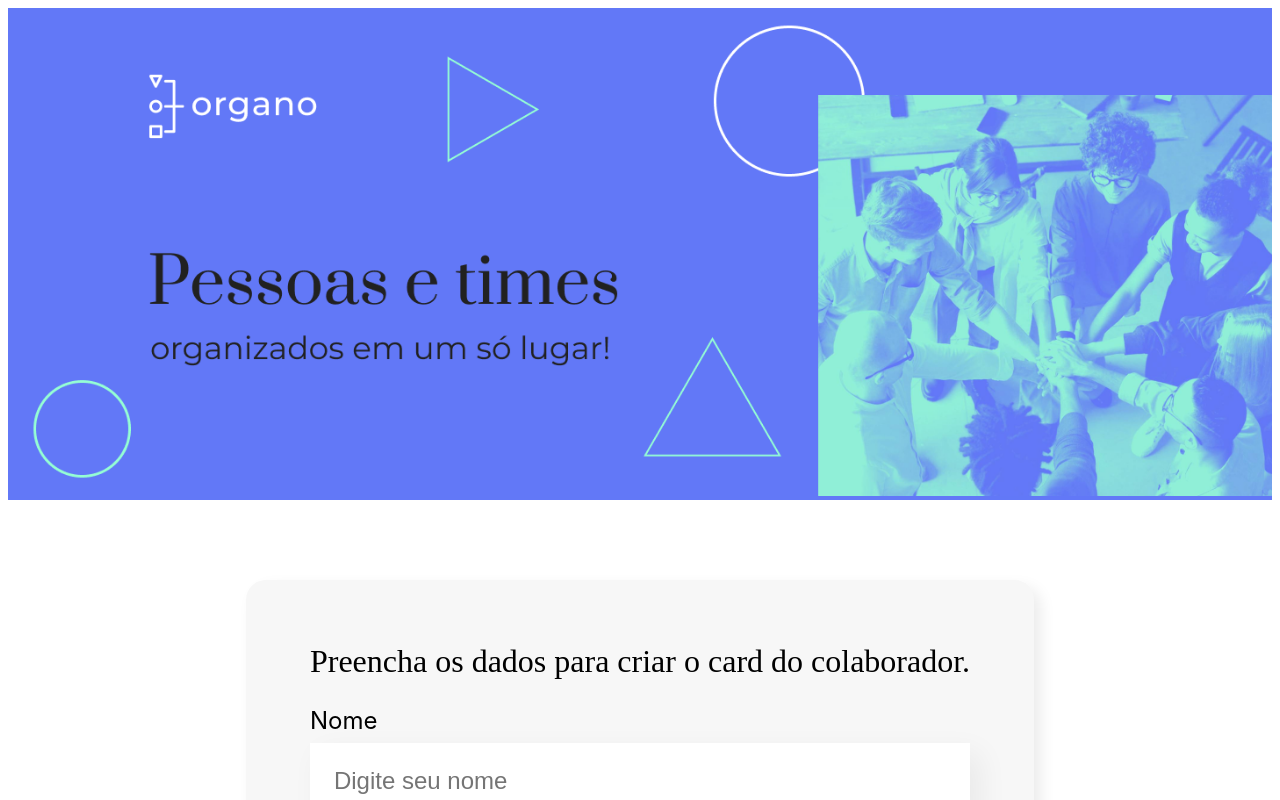
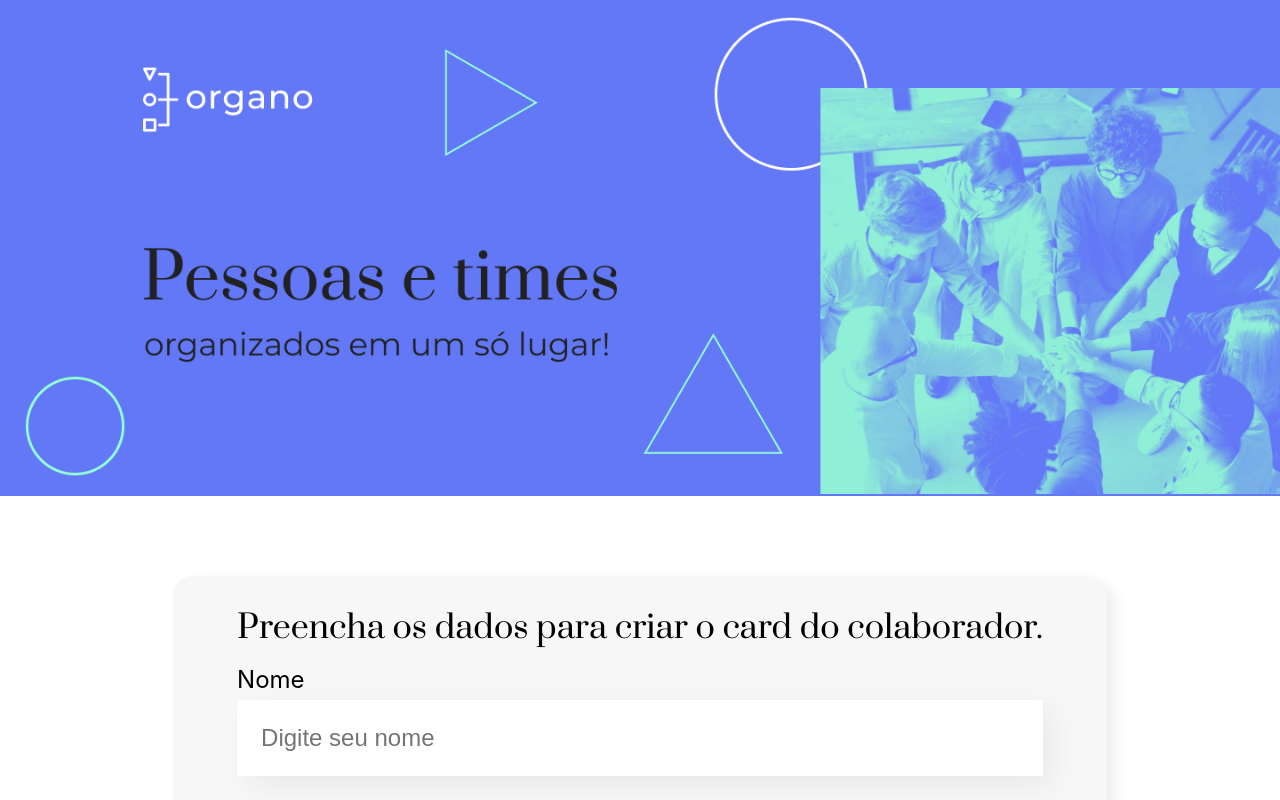
Before and after one commit to Alberto-Oliveira00/organo, a React (Create React App) app: page / in a window 1280 px wide. Shown: the top 800 px of the page. Built offline with nearby package versions, Linux system fonts and the light colour scheme.

Commit message:
Corrigindo banner

```diff
--- a/public/index.html
+++ b/public/index.html
@@ -10,34 +10,15 @@
       content="Web site created using create-react-app"
     />
     <link rel="apple-touch-icon" href="%PUBLIC_URL%/logo192.png" />
-    <!--
-      manifest.json provides metadata used when your web app is installed on a
-      user's mobile device or desktop. See https://developers.google.com/web/fundamentals/web-app-manifest/
-    -->
     <link rel="manifest" href="%PUBLIC_URL%/manifest.json" />
-    <!--
-      Notice the use of %PUBLIC_URL% in the tags above.
-      It will be replaced with the URL of the `public` folder during the build.
-      Only files inside the `public` folder can be referenced from the HTML.
-
-      Unlike "/favicon.ico" or "favicon.ico", "%PUBLIC_URL%/favicon.ico" will
-      work correctly both with client-side routing and a non-root public URL.
-      Learn how to configure a non-root public URL by running `npm run build`.
-    -->
-    <title>React App</title>
+    <link rel="stylesheet" href="https://cdnjs.cloudflare.com/ajax/libs/meyer-reset/2.0/reset.min.css" integrity="sha512-NmLkDIU1C/C88wi324HBc+S2kLhi08PN5GDeUVVVC/BVt/9Izdsc9SVeVfA1UZbY3sHUlDSyRXhCzHfr6hmPPw==" crossorigin="anonymous" referrerpolicy="no-referrer" />
+    <link rel="preconnect" href="https://fonts.googleapis.com">
+    <link rel="preconnect" href="https://fonts.gstatic.com" crossorigin>
+    <link href="https://fonts.googleapis.com/css2?family=Prata&display=swap" rel="stylesheet">
+    <title>Organo</title>
   </head>
   <body>
     <noscript>You need to enable JavaScript to run this app.</noscript>
     <div id="root"></div>
-    <!--
-      This HTML file is a template.
-      If you open it directly in the browser, you will see an empty page.
-
-      You can add webfonts, meta tags, or analytics to this file.
-      The build step will place the bundled scripts into the <body> tag.
-
-      To begin the development, run `npm start` or `yarn start`.
-      To create a production bundle, use `npm run build` or `yarn build`.
-    -->
   </body>
 </html>
--- a/src/componentes/Banner/Banner.css
+++ b/src/componentes/Banner/Banner.css
@@ -1,8 +1,7 @@
-.banner {
+.cabecalho {
     background-color: #6278F7;
     text-align: center;
 }
-
-.banner img {
+.cabecalho img {
     max-width: 100%;
 }
--- a/src/componentes/Banner/Banner.js
+++ b/src/componentes/Banner/Banner.js
@@ -1,12 +1,9 @@
-import "./Banner.css";
+import './Banner.css'
 
-function Banner() {
-  // JSX
-  return (
-    <header className="banner">
-      <img src="/imagens/banner.png" alt="O banner principal da página" />
-    </header>
-  );
+const Banner = () => {
+    return (<header className="cabecalho">
+        <img src='/imagens/banner.png' alt='Logo do Organo'/>
+    </header>)
 }
 
 export default Banner
```
